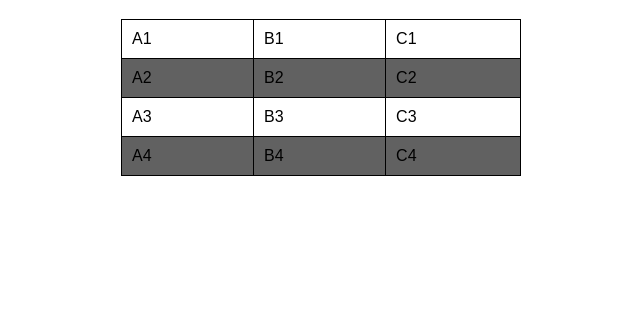
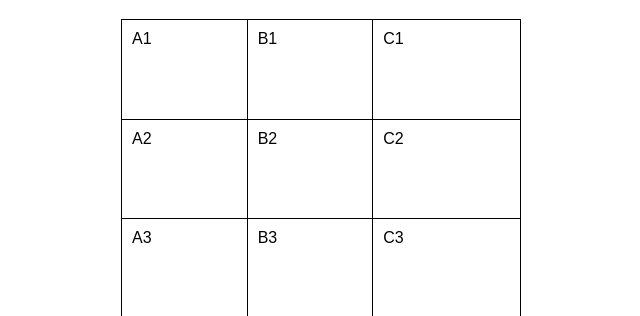
Before and after one commit to czxskk/html-css, a plain HTML site: page exercicios/ex 023/tabelas.html in a window 1280 px wide. Shown: the part 61-377 px from the top of the page, without its empty margins (319-959 px from the left). Drawn offline with Linux system fonts and the light colour scheme.

Commit message:
Update tabelas.html

```diff
--- a/exercicios/ex 023/tabelas.html
+++ b/exercicios/ex 023/tabelas.html
@@ -16,17 +16,20 @@
 
         table{
             width: 400px;
+            height: 400px;
             border-collapse: collapse;
             margin: auto;
-        }
-
-        tr.linha{
-            background-color: rgb(97, 97, 97);
         }
 
         td{
             border: 1px solid black;
             padding: 10px;
+            text-align: left;
+            vertical-align: top;
+        }
+
+        .numero{
+            text-align: right;
         }
     </style>
 </head>
@@ -45,7 +48,7 @@
             <td>B1</td>
             <td>C1</td>
         </tr>
-        <tr class="linha">
+        <tr>
             <td>A2</td>
             <td>B2</td>
             <td>C2</td>
@@ -55,10 +58,10 @@
             <td>B3</td>
             <td>C3</td>
         </tr>
-        <tr class="linha">
+        <tr>
             <td>A4</td>
             <td>B4</td>
-            <td>C4</td>
+            <td class="numero">300</td>
         </tr>
     </table>
 </body>
```
